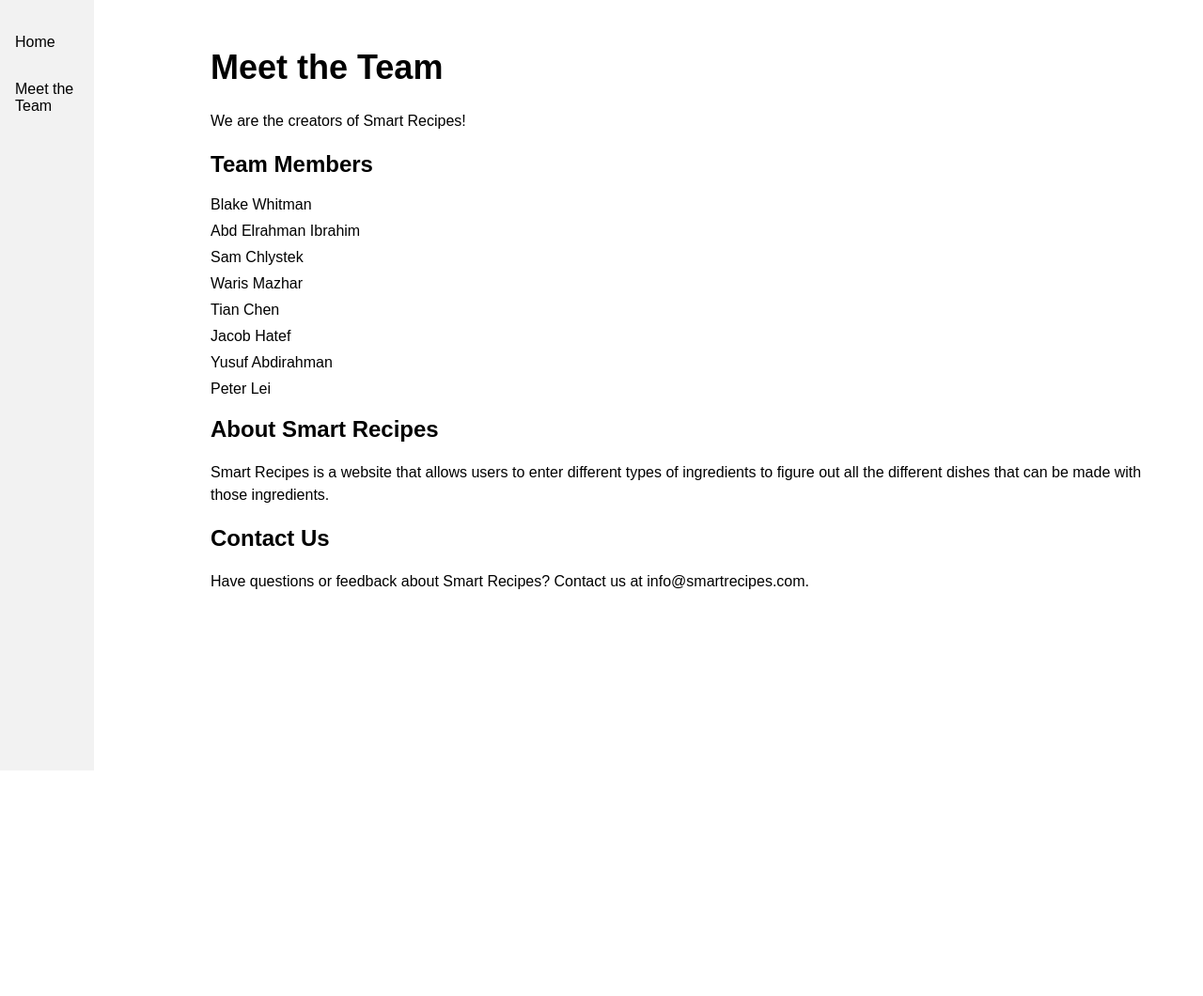
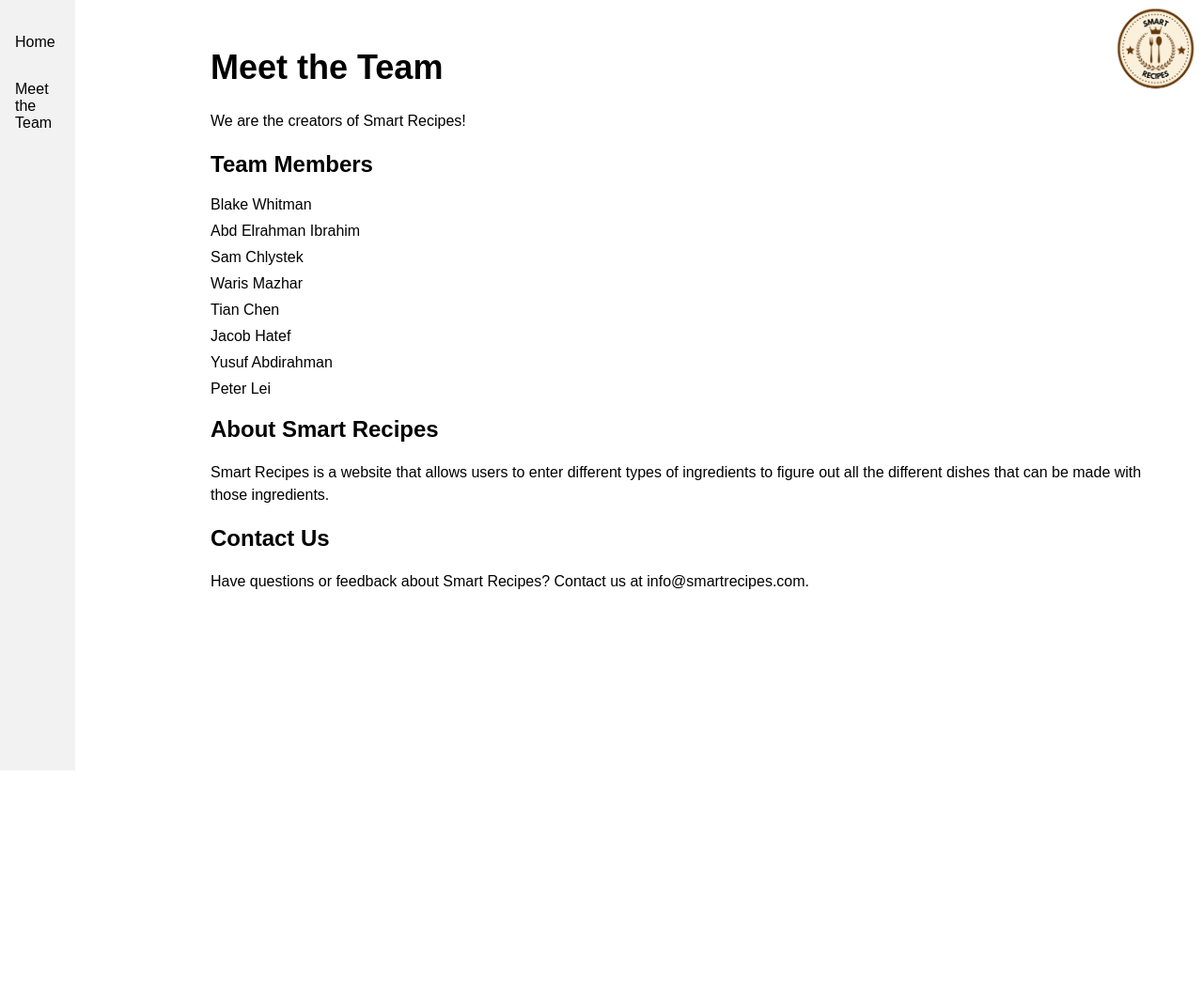
Before and after one commit to 5914-project/MainRepo, a Flask app: page /team/ in a window 1280 px wide. Shown: the whole page at 94% size. After the commit the page ends 820 px from the top, so only its background shows below. Run offline with Flask 2, Linux system fonts and the light colour scheme.

Commit message:
added a logo

```diff
--- a/static/team.css
+++ b/static/team.css
@@ -2,8 +2,6 @@
 .content {
   margin-left: 200px;
   padding: 1px 16px;
-    height: 1000px; /* Change this value to adjust the height of the content */
-    overflow-y: scroll;
 }
 
 /* General styles */
@@ -36,8 +34,8 @@
 
 .sidebar {
   height: 100%;
-    width: 100px;
-    position: fixed;
+  width: 80px;
+  position: absolute;
   top: 0;
   left: 0;
   background-color: #f2f2f2;
@@ -56,3 +54,20 @@
   background-color: #555;
   color: white;
 }
+
+.logo-container {
+  position: fixed;
+  top: 0;
+  right: 0;
+  transition: opacity 0.3s ease-out;
+}
+
+.logo {
+  width: 100px;
+  height: 100px;
+}
+
+.logo-container.hidden {
+  opacity: 0;
+  pointer-events: none;
+}
--- a/templates/team.html
+++ b/templates/team.html
@@ -5,6 +5,10 @@
 	<link rel="stylesheet" type="text/css" href="/static/team.css">
 </head>
 <body>
+	<div class="logo-container">
+		<img src="/static/Logo.png" alt="Logo" class="logo">
+	</div>
+
 	<div class="sidebar">
 		<a href="/">Home</a>
 		<a class="active" href="/team">Meet the Team</a>
@@ -32,5 +36,20 @@
 		<h2>Contact Us</h2>
 		<p>Have questions or feedback about Smart Recipes? Contact us at info@smartrecipes.com.</p>
 	</div>
+
+	<script>
+		function hideLogoWhenScrolled(logoClass) {
+			window.addEventListener("scroll", function() {
+				var logo = document.querySelector(logoClass);
+				if (window.scrollY > 0) {
+					logo.classList.add("hidden");
+				} else {
+					logo.classList.remove("hidden");
+				}
+			});
+		}
+
+		hideLogoWhenScrolled(".logo-container");
+	</script>
 </body>
 </html>
```
Also changed, not shown: static/style.css (+17 -0 lines), templates/list.html (+17 -8 lines), templates/webpage.html (+3 -4 lines), static/Logo.png (added). Lines whose indentation alone changed are shown as unchanged.
